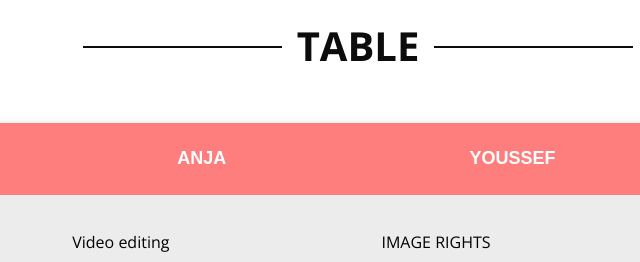
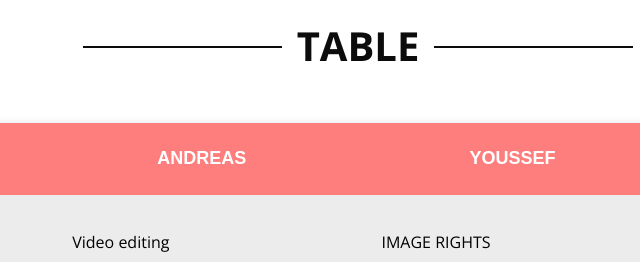
Before and after one commit to Sagbyy/Montreuil-Restaurant, a plain HTML site: page index.html in a window 1280 px wide. Shown: the part 2720-2982 px from the top of the page, 282-922 px from the left. Drawn offline with nearby package versions, Linux system fonts and the light colour scheme.

Commit message:
Correction du prenom Andreas

```diff
--- a/index.html
+++ b/index.html
@@ -118,7 +118,7 @@
                     <thead>
                         <tr>
                             <th>Ayoub</th>
-                            <th>Anja</th>
+                            <th>Andreas</th>
                             <th>Youssef</th>
                             <th>Salah</th>
                         </tr>
@@ -159,7 +159,7 @@
                     <thead>
                         <tr>
                             <th>Ayoub</th>
-                            <th>Anja</th>
+                            <th>Andreas</th>
                         </tr>
                     </thead>
                     <tbody>
```
